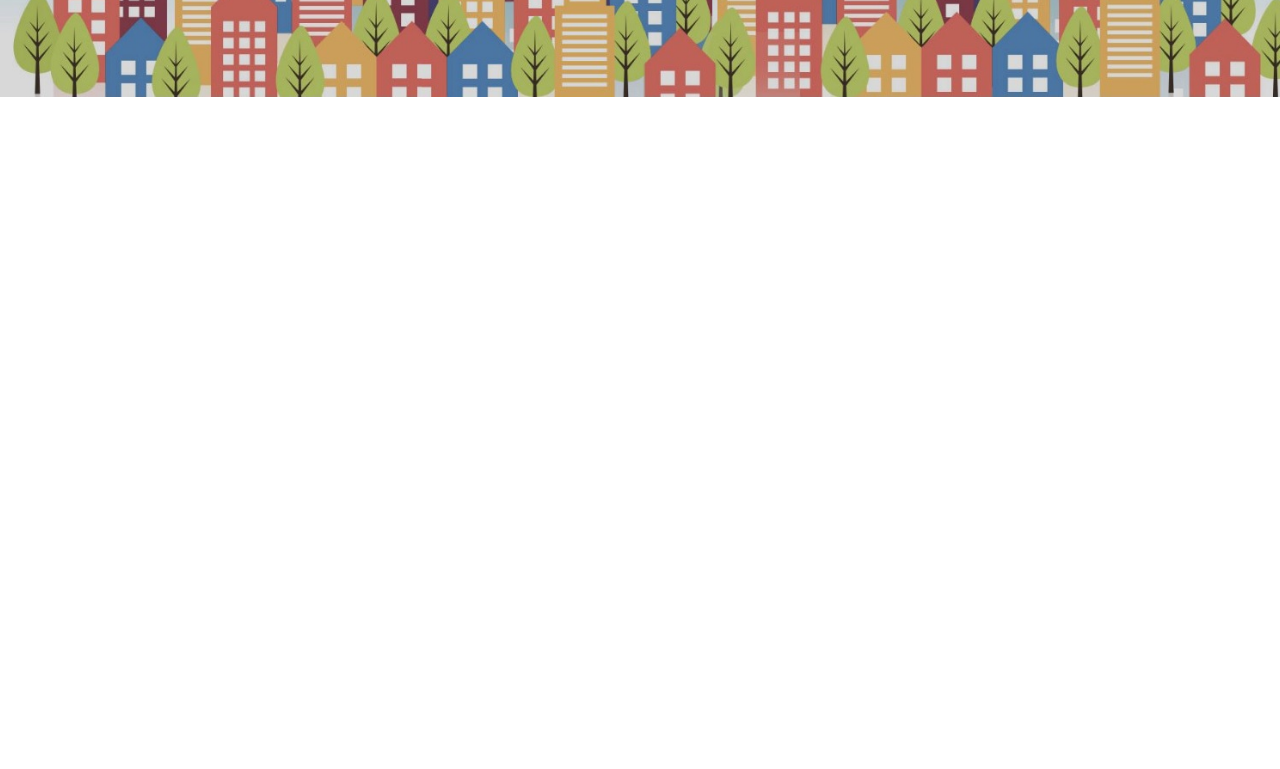
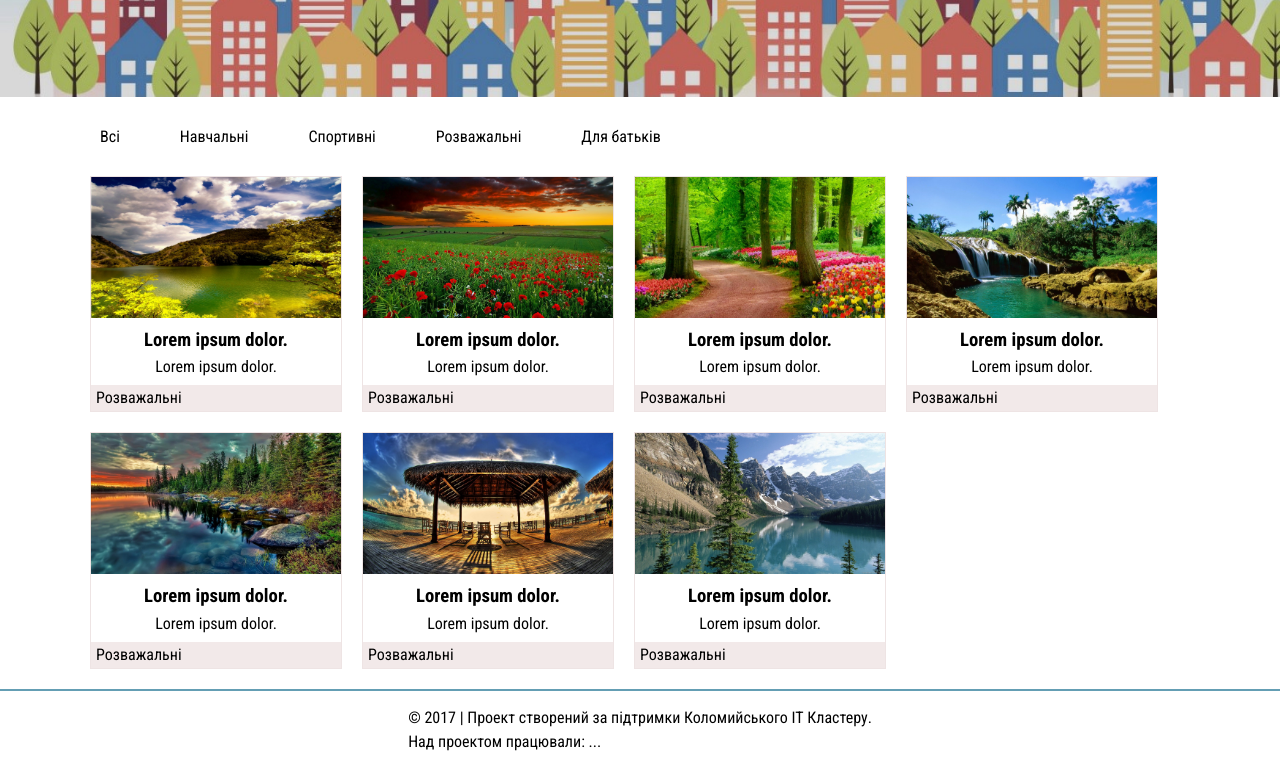
Before and after one commit to myrosy/Task, a plain HTML site: page index.html in a window 1280 px wide. Shown: the part 254-1023 px from the top of the page. Before the commit the page ends 800 px from the top, so only its background shows below. Drawn offline with Linux system fonts and the light colour scheme.

Commit message:
First_page

```diff
--- a/css/reset.css
+++ b/css/reset.css
@@ -1,5 +1,5 @@
 html, body, div, span, applet, object, iframe,
-h1, h2, h3, h4, h5, h6, p, blockquote, pre,
+p, blockquote, pre,
 a, abbr, acronym, address, big, cite, code,
 del, dfn, em, img, ins, kbd, q, s, samp,
 small, strike, strong, sub, sup, tt, var,
@@ -18,6 +18,13 @@ time, mark, audio, video {
 	font: inherit;
 	vertical-align: baseline;
 }
+
+h1, h2, h3, h4, h5, h6 {
+	margin: 0;
+	padding: 0;
+	border: 0;
+}
+
 /* HTML5 display-role reset for older browsers */
 article, aside, details, figcaption, figure,
 footer, header, hgroup, menu, nav, section {
--- a/css/style.css
+++ b/css/style.css
@@ -1,6 +1,10 @@
 @import url(reset.css);
 
 @import url('https://fonts.googleapis.com/css?family=Roboto+Condensed:400,700&subset=cyrillic,cyrillic-ext');
+
+body * {
+	font-family: 'Roboto Condensed', Arial, sans-serif;
+}
 
 div.wrapper {
 	display: flex;
@@ -33,11 +37,10 @@ nav a {
 	color: #A1ABB4;
 	margin: 0 10px;
 	font-weight: bold;
-	font-size: 1.2em;
 	font-family: 'Roboto Condensed', Arial, sans-serif;
 }
 
-nav div.menu a:hover {
+nav .menu a:hover {
 	color: #000000;
 }
 
@@ -53,10 +56,86 @@ header {
 }
 
 header p {
-	font-family: 'Roboto Condensed', Arial, sans-serif;
 	font-size: 4em;
 	color: #ffffff;
 	font-weight: bold;
 	text-shadow: 0px 5px 12px #000000;
 
 }
+
+#content {
+	display: flex;
+	flex-direction: row;
+	align-items: center;
+	flex-basis: 100%;
+	max-width: 1366px;
+	flex-wrap:wrap;
+}
+
+.elements {
+	display: flex;
+	margin-left: 70px;
+	flex-wrap: wrap;
+	flex-basis: 100%;
+	max-width: 1366px;
+}
+
+.elements button {
+	border: 0;
+	background: #ffffff;
+	font-size: 1em;
+	margin: 20px 20px;
+	padding: 10px 10px;
+}
+
+.projects {
+	display: flex;
+	flex-basis: 100%;
+	max-width: 1366px;
+	margin-left: 80px;
+	justify-content: flex-start;
+	align-items: stretch;
+	align-content: stretch;
+	flex-flow: row wrap;
+}
+
+.centrs {
+	flex: 1 1 250px;
+	text-align: center;
+	margin: 0 10px 20px;
+	max-width: 250px;
+	border: 1px solid #EEE4E4;
+}
+
+.images img {
+	width: 100%;
+	height: auto;
+}
+
+.centrs .text h3, .centrs .text p {
+	margin: 10px 0;
+}
+
+.centrs .theme {
+	background:#F2E9E9;
+	text-align: left;
+}
+
+.centrs .theme p {
+	padding: 5px;
+}
+
+footer {
+	display: flex;
+	align-self: flex-end;
+	justify-content: center;
+	align-items: center;
+	border-top:  2px solid #649EB4;
+	flex-basis: 100%;
+	max-width: 1366px;
+}
+
+footer p {
+	padding: 15px 0;
+	line-height: 1.5;
+}
--- a/index.html
+++ b/index.html
@@ -17,6 +17,92 @@
 			<header>
 				<p>Наші заклади</p>
 			</header>
+			<div id="content">
+				<div class="elements">
+					<button>Всі</button>
+					<button>Навчальні</button>
+					<button>Спортивні</button>
+					<button>Розважальні</button>
+					<button>Для батьків</button>
+				</div>
+				<div class="projects">
+					<div class="centrs">
+						<div class="images"><img src="images/p1.jpg" alt=""></div>
+						<div class="text">
+							<h3>Lorem ipsum dolor.</h3>
+							<p>Lorem ipsum dolor.</p>
+						</div>
+						<div class="theme">
+							<p>Розважальні</p>
+						</div>
+					</div>
+					<div class="centrs">
+						<div class="images"><img src="images/p2.jpg" alt=""></div>
+						<div class="text">
+							<h3>Lorem ipsum dolor.</h3>
+							<p>Lorem ipsum dolor.</p>
+						</div>
+						<div class="theme">
+							<p>Розважальні</p>
+						</div>
+					</div>
+					<div class="centrs">
+						<div class="images"><img src="images/p3.jpg" alt=""></div>
+						<div class="text">
+							<h3>Lorem ipsum dolor.</h3>
+							<p>Lorem ipsum dolor.</p>
+						</div>
+						<div class="theme">
+							<p>Розважальні</p>
+						</div>
+					</div>
+					<div class="centrs">
+						<div class="images"><img src="images/p4.jpg" alt=""></div>
+						<div class="text">
+							<h3>Lorem ipsum dolor.</h3>
+							<p>Lorem ipsum dolor.</p>
+						</div>
+						<div class="theme">
+							<p>Розважальні</p>
+						</div>
+					</div>
+					<div class="centrs">
+						<div class="images"><img src="images/p5.jpg" alt=""></div>
+						<div class="text">
+							<h3>Lorem ipsum dolor.</h3>
+							<p>Lorem ipsum dolor.</p>
+						</div>
+						<div class="theme">
+							<p>Розважальні</p>
+						</div>
+					</div>
+					<div class="centrs">
+						<div class="images"><img src="images/p6.jpg" alt=""></div>
+						<div class="text">
+							<h3>Lorem ipsum dolor.</h3>
+							<p>Lorem ipsum dolor.</p>
+						</div>
+						<div class="theme">
+							<p>Розважальні</p>
+						</div>
+					</div>
+					<div class="centrs">
+						<div class="images"><img src="images/p7.jpg" alt=""></div>
+						<div class="text">
+							<h3>Lorem ipsum dolor.</h3>
+							<p>Lorem ipsum dolor.</p>
+						</div>
+						<div class="theme">
+							<p>Розважальні</p>
+						</div>
+					</div>
+				</div>
+			</div>
+			<footer>
+				<p>&copy; 2017 | Проект створений за підтримки Коломийського ІТ Кластеру.<br>
+				Над проектом працювали: ...
+				</p>
+			</footer>
 		</div>
 	</body>
 </html>
```
Also changed, not shown: images/p1.jpg (added), images/p2.jpg (added), images/p3.jpg (added), images/p4.jpg (added), images/p5.jpg (added), images/p6.jpg (added), images/p7.jpg (added).
